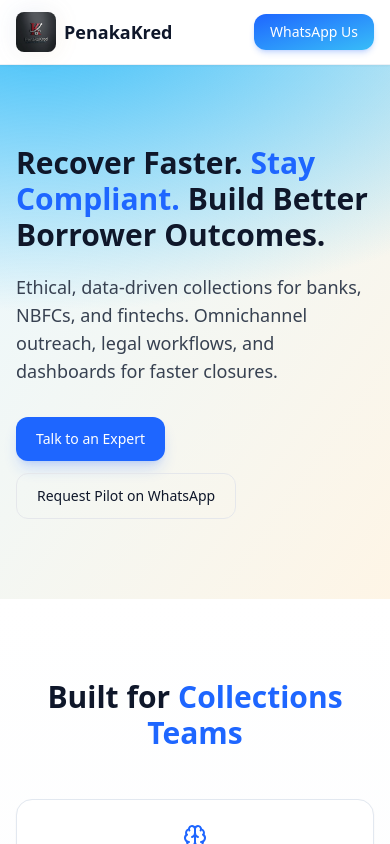
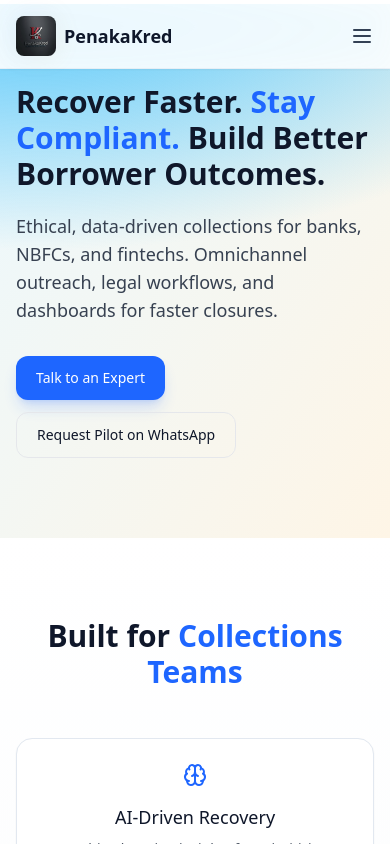
Before and after one commit to Lekhankrishna/penakakred, a Next.js app: page / in a window 390 px wide. Shown: the top 844 px of the page. Built offline with nearby package versions, Linux system fonts and the light colour scheme.

Commit message:
Updated responsive Header.js and cleaned build cache

```diff
--- a/app/layout.js
+++ b/app/layout.js
@@ -26,7 +26,8 @@ export const metadata = {
 export default function RootLayout({ children }) {   // ← no types here in JS
   return (
     <html lang="en">
-      <body className="min-h-screen antialiased bg-white text-slate-900">
+      <body className="min-h-screen antialiased bg-white text-slate-900 pt-1">
+
         {children}
       </body>
     </html>
--- a/components/Header.js
+++ b/components/Header.js
@@ -2,7 +2,8 @@
 import Link from "next/link";
 import Image from "next/image";
 import { usePathname } from "next/navigation";
-import { motion } from "framer-motion";
+import { useState, useEffect } from "react";
+import { motion, AnimatePresence } from "framer-motion";
 
 const nav = [
   { href: "/services", label: "Services" },
@@ -14,34 +15,39 @@ const nav = [
 
 export default function Header() {
   const pathname = usePathname();
+  const [menuOpen, setMenuOpen] = useState(false);
+  const [scrolled, setScrolled] = useState(false);
+
+  // ✅ Add scroll shadow effect
+  useEffect(() => {
+    const onScroll = () => setScrolled(window.scrollY > 10);
+    window.addEventListener("scroll", onScroll);
+    return () => window.removeEventListener("scroll", onScroll);
+  }, []);
 
   return (
-    <header className="sticky top-0 z-50 w-full border-b border-slate-200/60 bg-white/80 backdrop-blur-lg shadow-sm">
+    <header
+      className={`fixed top-0 left-0 right-0 z-50 w-full border-b border-slate-200/60 bg-white/90 backdrop-blur-md transition-shadow duration-300 ${
+        scrolled ? "shadow-lg" : "shadow-sm"
+      }`}
+    >
       <div className="mx-auto flex max-w-6xl items-center justify-between px-4 py-3">
-
-        {/* ✅ Logo section */}
-        <Link
-          href="/"
-          className="group flex items-center gap-2"
-          aria-label="PenakaKred Home"
-        >
+        {/* ✅ Logo */}
+        <Link href="/" className="group flex items-center gap-2" aria-label="PenakaKred Home">
           <motion.div
             initial={{ scale: 0.9, opacity: 0 }}
             animate={{ scale: 1, opacity: 1 }}
             transition={{ duration: 0.5, ease: "easeOut" }}
             className="relative flex items-center justify-center"
           >
-            {/* 🖼️ Your logo image (place logo.png inside /public) */}
             <Image
               src="/team/logo.jpg"
-
               alt="PenakaKred Logo"
               width={40}
               height={40}
               className="rounded-lg transition-transform duration-300 group-hover:scale-110"
               priority
             />
-            {/* ✨ Subtle animated glow */}
             <motion.div
               className="absolute inset-0 rounded-lg bg-gradient-to-br from-brandBlue/20 to-brandGold/20 blur-md -z-10"
               animate={{
@@ -51,14 +57,13 @@ export default function Header() {
               transition={{ duration: 3, repeat: Infinity, ease: "easeInOut" }}
             />
           </motion.div>
-
           <span className="text-lg font-semibold text-brandSlate group-hover:text-brandBlue transition-colors">
             PenakaKred
           </span>
         </Link>
 
-        {/* ✅ Navigation */}
-        <nav className="relative hidden gap-6 text-sm md:flex">
+        {/* ✅ Desktop Nav */}
+        <nav className="hidden md:flex gap-6 text-sm">
           {nav.map((item) => {
             const active = pathname === item.href;
             return (
@@ -66,7 +71,9 @@ export default function Header() {
                 key={item.href}
                 href={item.href}
                 aria-current={active ? "page" : undefined}
-                className="relative px-1 py-1 text-slate-700 transition-colors hover:text-brandBlue"
+                className={`relative px-1 py-1 ${
+                  active ? "text-brandBlue" : "text-slate-700"
+                } hover:text-brandBlue transition-colors`}
               >
                 {item.label}
                 {active && (
@@ -80,16 +87,71 @@ export default function Header() {
           })}
         </nav>
 
-        {/* ✅ WhatsApp Button */}
+        {/* ✅ WhatsApp CTA (desktop) */}
         <Link
           href="https://wa.me/917396667670"
           target="_blank"
           rel="noopener noreferrer"
-          className="rounded-xl bg-gradient-to-br from-brandBlue to-brandAzure px-4 py-2 text-sm text-white shadow-md shadow-brandBlue/20 transition hover:-translate-y-0.5 hover:shadow-lg"
+          className="hidden md:inline-block rounded-xl bg-gradient-to-br from-brandBlue to-brandAzure px-4 py-2 text-sm text-white shadow-md hover:-translate-y-0.5 hover:shadow-lg transition"
         >
           WhatsApp Us
         </Link>
+
+        {/* ✅ Mobile Menu Button */}
+        <button
+          className="md:hidden flex items-center text-slate-700"
+          onClick={() => setMenuOpen(!menuOpen)}
+          aria-label="Toggle Menu"
+        >
+          <svg
+            xmlns="http://www.w3.org/2000/svg"
+            className="h-6 w-6"
+            fill="none"
+            viewBox="0 0 24 24"
+            stroke="currentColor"
+          >
+            {menuOpen ? (
+              <path strokeLinecap="round" strokeLinejoin="round" strokeWidth="2" d="M6 18L18 6M6 6l12 12" />
+            ) : (
+              <path strokeLinecap="round" strokeLinejoin="round" strokeWidth="2" d="M4 6h16M4 12h16M4 18h16" />
+            )}
+          </svg>
+        </button>
       </div>
+
+      {/* ✅ Mobile Nav Menu */}
+      <AnimatePresence>
+        {menuOpen && (
+          <motion.div
+            initial={{ opacity: 0, y: -10 }}
+            animate={{ opacity: 1, y: 0 }}
+            exit={{ opacity: 0, y: -10 }}
+            className="md:hidden bg-white border-t border-slate-200 shadow-md"
+          >
+            <nav className="flex flex-col p-4 space-y-3 text-sm">
+              {nav.map((item) => (
+                <Link
+                  key={item.href}
+                  href={item.href}
+                  className="text-slate-700 hover:text-brandBlue transition"
+                  onClick={() => setMenuOpen(false)}
+                >
+                  {item.label}
+                </Link>
+              ))}
+              <Link
+                href="https://wa.me/917396667670"
+                target="_blank"
+                rel="noopener noreferrer"
+                className="mt-3 rounded-xl bg-gradient-to-br from-brandBlue to-brandAzure px-4 py-2 text-center text-white shadow-md"
+                onClick={() => setMenuOpen(false)}
+              >
+                WhatsApp Us
+              </Link>
+            </nav>
+          </motion.div>
+        )}
+      </AnimatePresence>
     </header>
   );
 }
```
Also changed, not shown: 1 other file (tests, documents, lock files or other folders).
